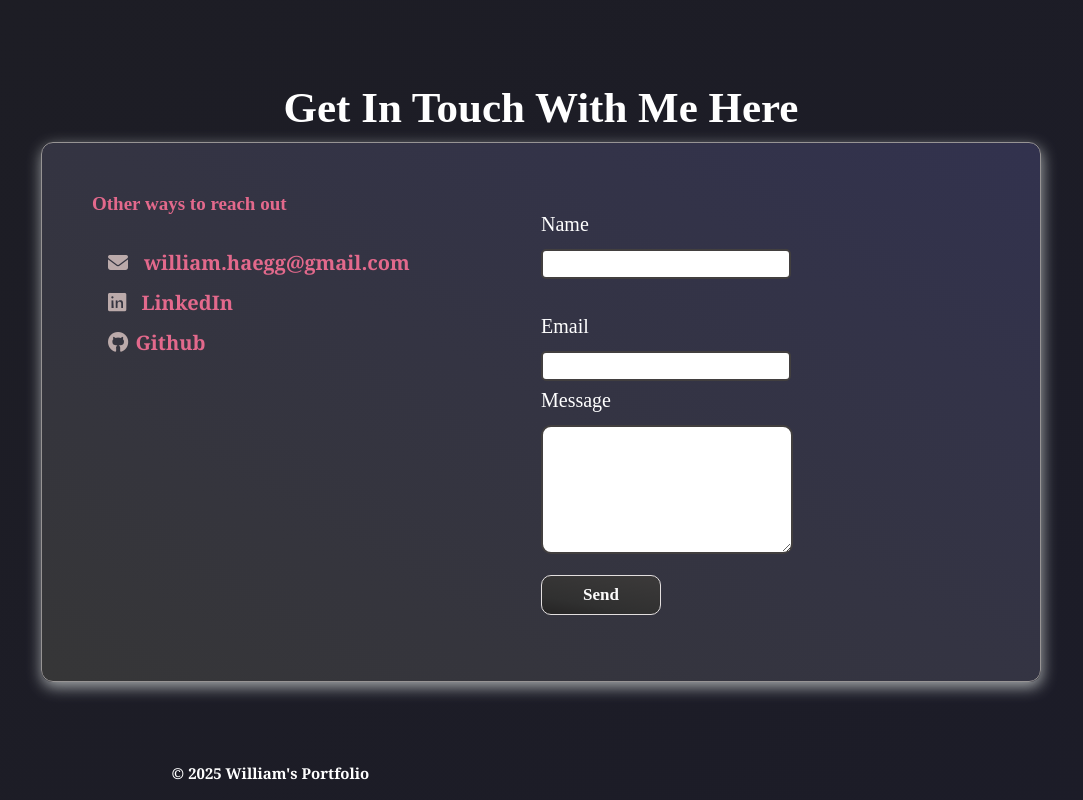
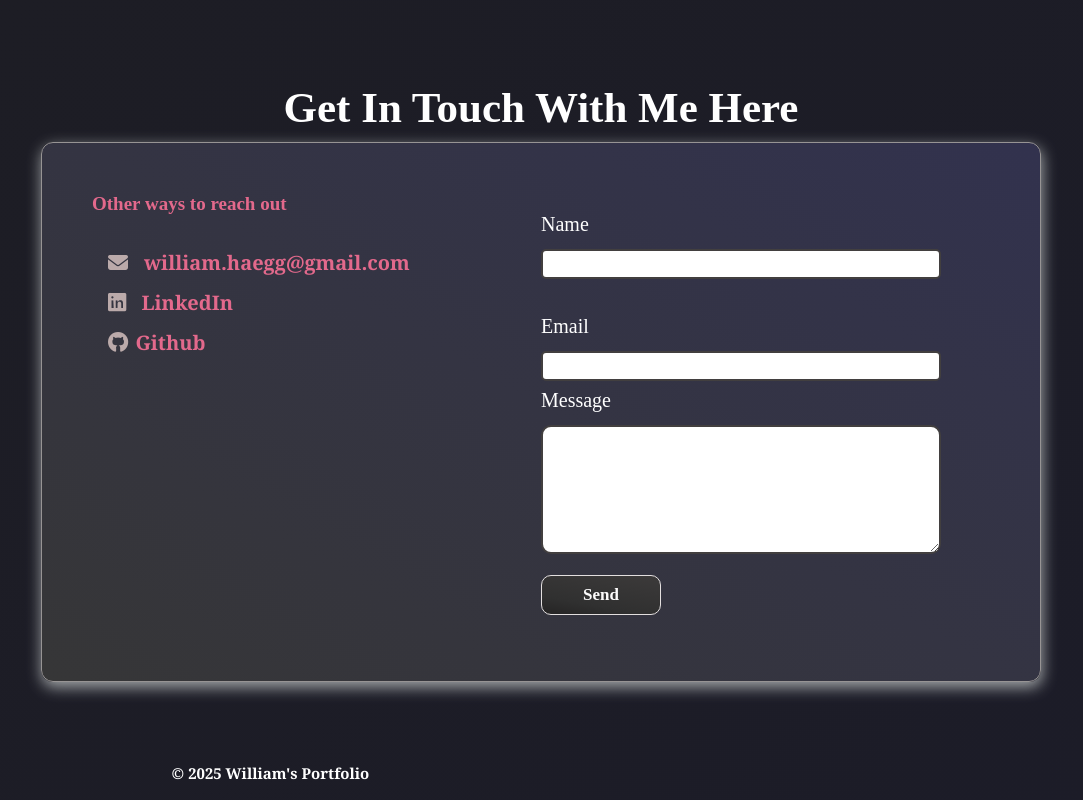
Before and after one commit to Mrhagg/Portfolio, a React (Create React App) app: page / in a window 1280 px wide. Shown: the part 1964-2764 px from the top of the page, without its empty margins (99-1182 px from the left). Built offline with nearby package versions, Linux system fonts and the light colour scheme; no server answers.

Commit message:
Added some changes to the contact form that was not maximizing the width of its text form

```diff
--- a/src/Components/About/about.css
+++ b/src/Components/About/about.css
@@ -44,6 +44,13 @@
   outline: none;
 }
 
+.fetch-data {
+    color: #FFFFFF;
+}
+
+.fail-data {
+    color: #FFFFFF;
+}
 
 @keyframes fadeIn {
     from {
--- a/src/Components/About/about.js
+++ b/src/Components/About/about.js
@@ -25,8 +25,8 @@ const AboutMe = () => {
       });
   }, []);
 
-  if (loading) return <p>Loading..</p>;
-  if (!data) return <p>Could not fetch data..</p>;
+  if (loading) return <p className="fetch-data">Loading..</p>;
+  if (!data) return <p className="fail-data">Could not fetch data..</p>;
 
   return (
     <div className="About-page">
--- a/src/Components/Contact/Contact.css
+++ b/src/Components/Contact/Contact.css
@@ -20,7 +20,13 @@
   }
 
   .form-text {
-    width: 420px;
+    width: 100%;
+  }
+}
+
+@media (min-width: 768px) {
+  input, textarea {
+    max-width: 500px;
   }
 }
 
@@ -140,7 +146,8 @@
 }
 
 textarea {
- width: 60%;
+ width: 100%;
+ max-width: 400px;
  padding: 10px;
  box-sizing: border-box;
  border-radius: 10px;
@@ -150,7 +157,8 @@ textarea {
 }
 
 input {
-  width: 250px;
+  width: 100%;
+  max-width: 400px;
   height: 30px;
   border-radius: 5px;
   border: 1px solid red;
--- a/src/Components/Header/Header.css
+++ b/src/Components/Header/Header.css
@@ -66,7 +66,7 @@ a {
     font-weight: bold;
     font-size: 30px;
     margin-bottom: 30px;
-    margin-left: 15px;
+    margin-left: 25px;
     margin-right: 1rem;
     display: inline-block;
     white-space: nowrap;
--- a/src/Components/navbar/navbar.css
+++ b/src/Components/navbar/navbar.css
@@ -39,7 +39,7 @@ header {
   .menu-toggle {
     display: block;
     position: absolute;
-    top: 40%;
+    top: 35%;
     right: 0px;
     transform: translateY(-50%);
     z-index: 2100;
```
